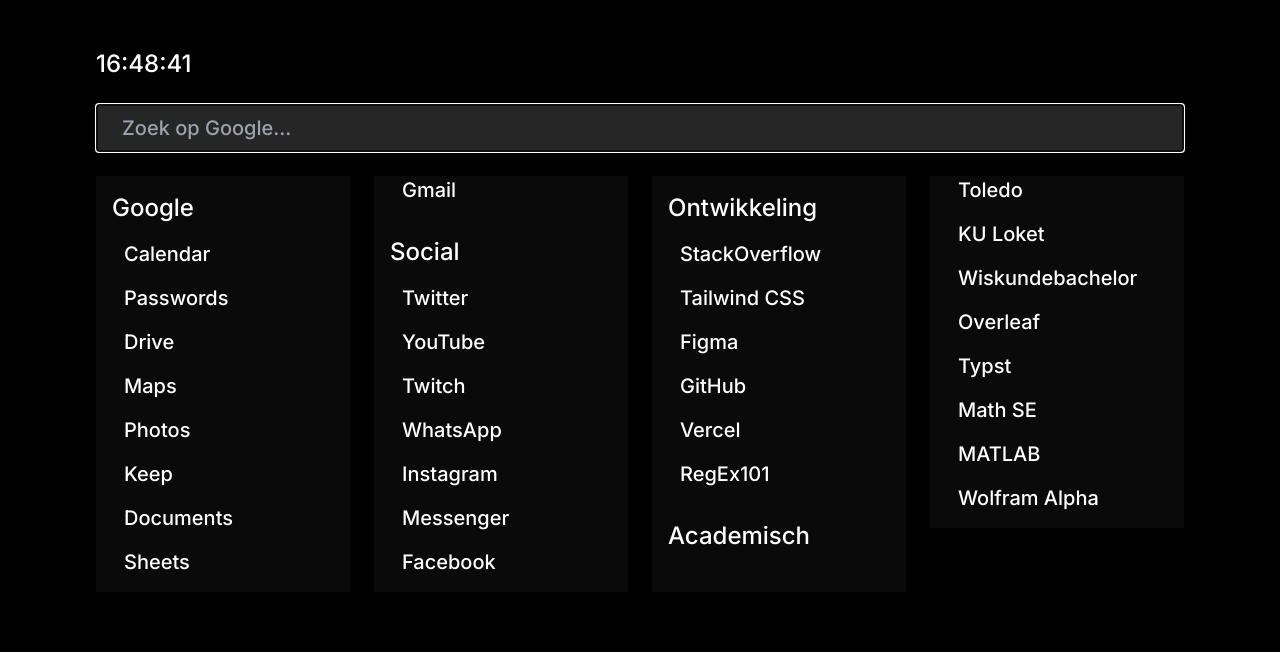
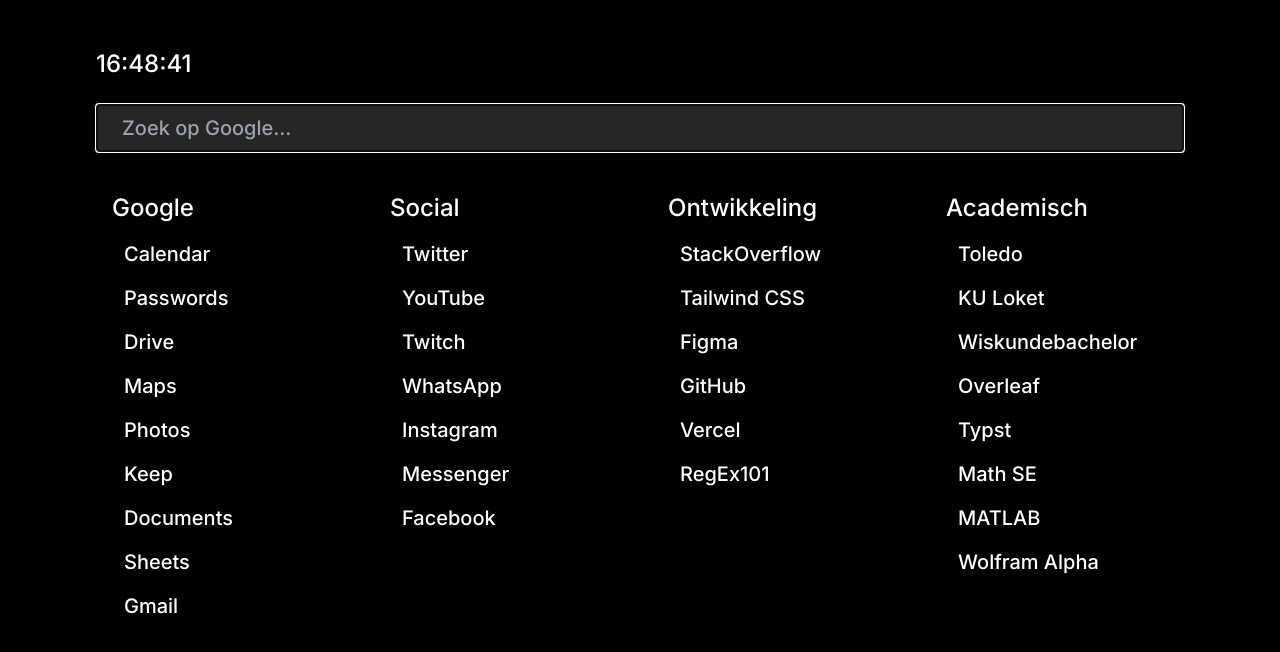
Before and after one commit to WalrusGumboot/homepage, a SvelteKit app: page / in a window 1280 px wide. Shown: the top 652 px of the page. Built offline with nearby package versions, Linux system fonts and the light colour scheme.

Commit message:
improve layout + search autodetects valid URLs

```diff
--- a/src/routes/+page.svelte
+++ b/src/routes/+page.svelte
@@ -24,6 +24,11 @@
     })
 
     function handleSearch(): string {
+        try {
+            let sanitised = query.startsWith("https://") ? encodeURI(query) : encodeURI("https://" + query);
+            let _ = new URL(sanitised);
+            return sanitised;
+        } catch (e) {
             for (let sh of searchHandlers) {
                 if (query.startsWith(handlerPrefix+sh.prefix)) {
                     let re = RegExp(`${handlerPrefix}${sh.prefix}(\\s)*`);
@@ -32,6 +37,7 @@
             }
 
             return encodeURI(`https://www.google.be/search?q=${query}`);
+        }
     }
 </script>
 
@@ -42,9 +48,9 @@
     placeholder="Zoek op Google..." bind:value={query} on:keypress={
     (e) => {if (e.key == "Enter") {window.location.href = handleSearch();}}}>
 
-    <div class="grow columns-4 gap-x-6">
+    <div class="grow flex flex-row gap-6">
         {#each linkGroups as lg}
-        <div class="min-h-full bg-neutral-950 p-4">
+        <div class="bg-black hover:bg-neutral-950 w-1/4 p-4">
             <h1 class="text-2xl mb-4">{lg.title}</h1>
             <div class="flex flex-col gap-4 h-fit">
                 {#each lg.links as link}
```
Lines whose indentation alone changed are shown as unchanged.
